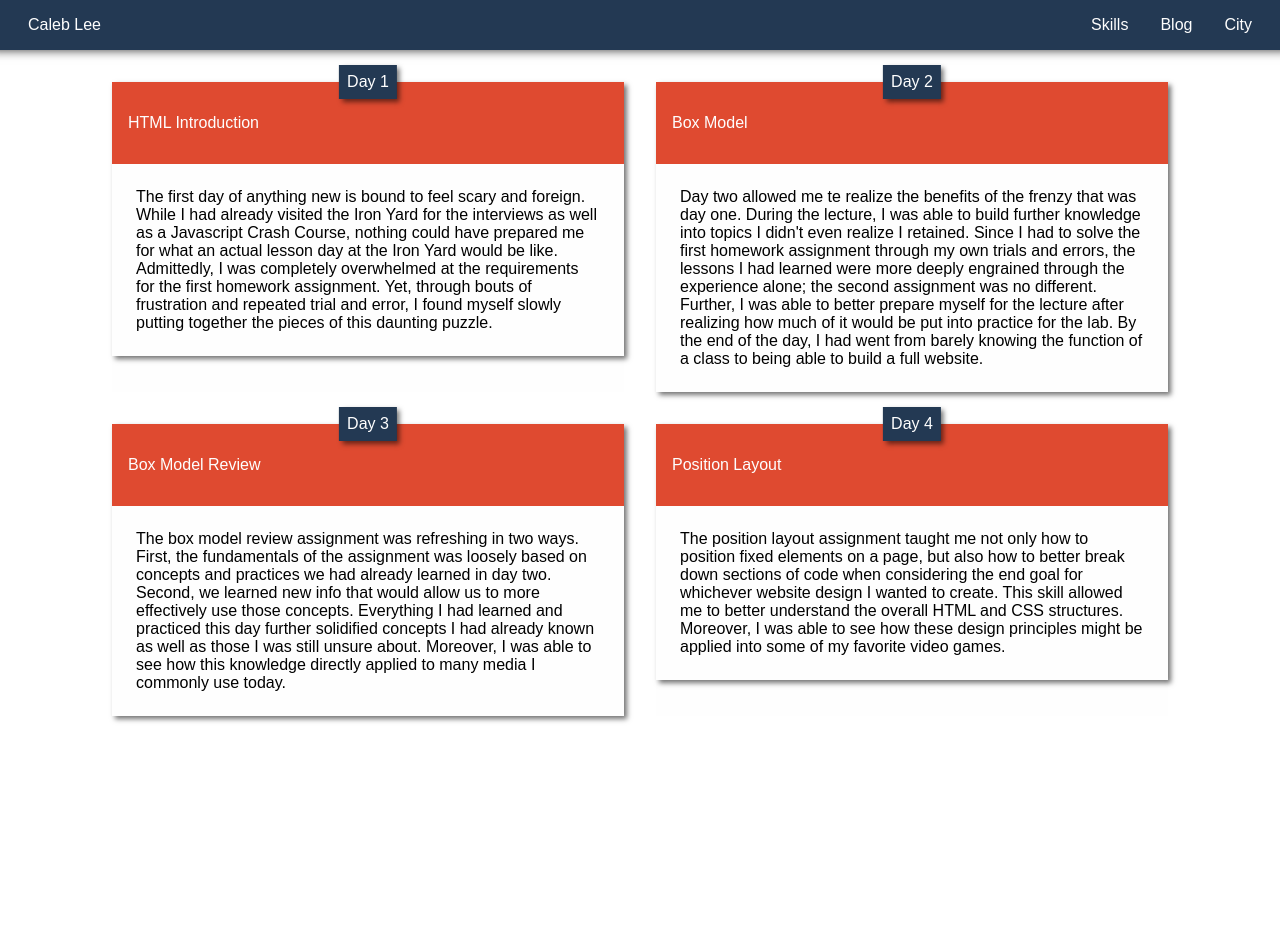
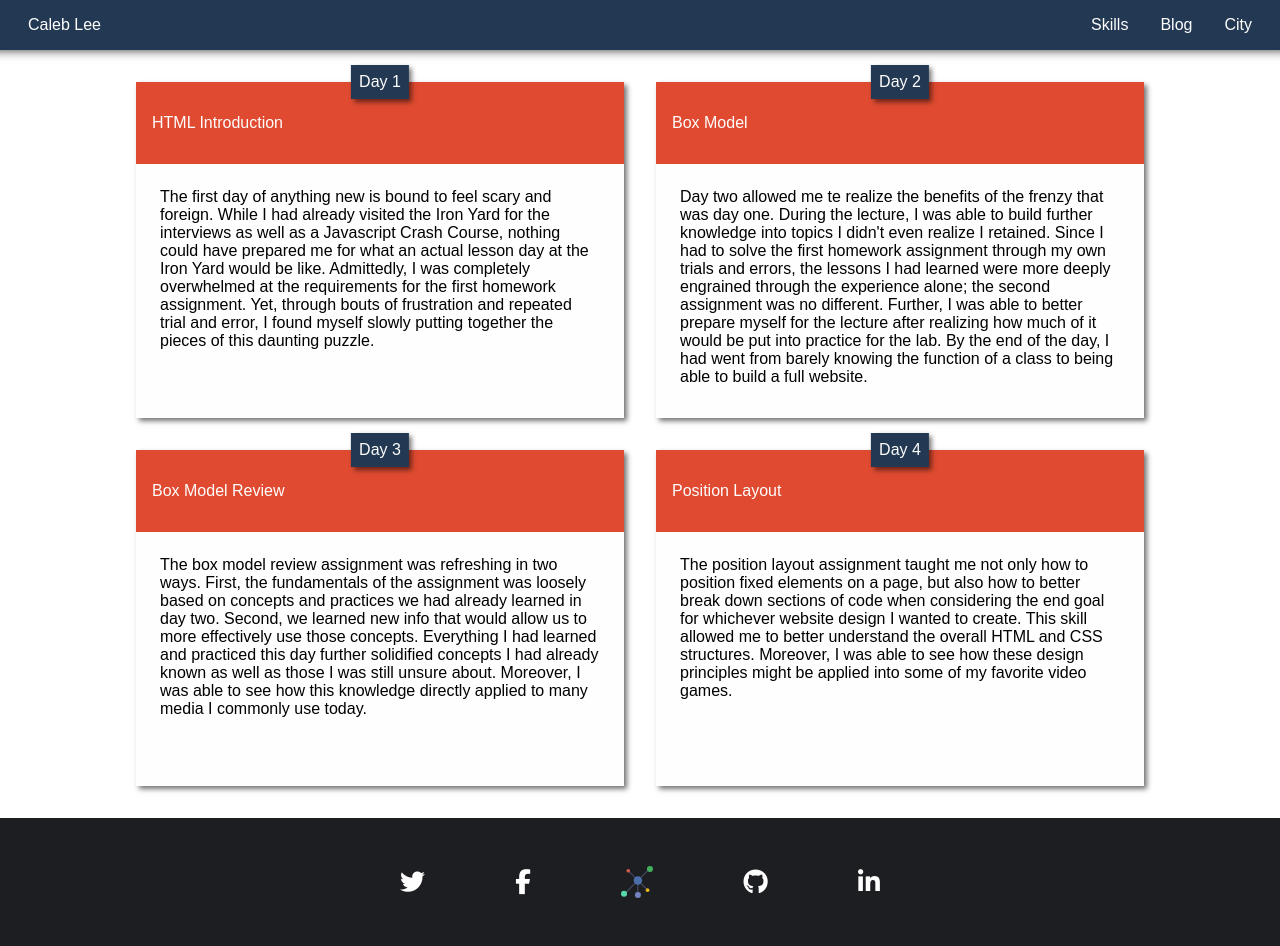
Before and after one commit to calebjwl/08-portfolio, a plain HTML site: page public/blog.html in a window 1280 px wide. Before the commit the page ends 800 px from the top, so only its background shows below. Drawn offline with nearby package versions, Linux system fonts and the light colour scheme; files that its build step writes are made by us from their sources.

Commit message:
Add footer to blog, refactor/fix other css

```diff
--- a/app/styles/app.scss
+++ b/app/styles/app.scss
@@ -9,7 +9,7 @@ $c-banner: #2980b9;
 $c-white: #fefefe;
 $c-red: #df4a30;
 $c-footer: #1d1e22;
-$c-hover-black: rgba(0,0,0,.3);
+$c-hover-black: rgba(0, 0 , 0, .3);
 
 
 @import 'box-sizing';
@@ -17,3 +17,4 @@ $c-hover-black: rgba(0,0,0,.3);
 @import 'home';
 @import 'blog';
 @import 'city';
+@import 'media';
--- a/app/styles/blog.scss
+++ b/app/styles/blog.scss
@@ -1,39 +1,37 @@
 .blog {
   display: flex;
+  flex-basis: 65rem;
   flex-wrap: wrap;
-  margin: 0 5rem;
 }
 
 .blog__item {
-  background: #fefefe;
+  flex-basis: calc(100% / 2 - 2rem - 2rem);
+  flex-grow: 1;
   margin: 1rem;
-  flex-basis: calc(100% / 2 - 2rem - 2rem);
-
-  flex-grow: 1;
+  background: $c-white;
 }
 
 .card {
+  min-width: 15rem;
+  min-height: 21rem;
   margin: 0;
-  min-width: 15rem;
   box-shadow: 3px 3px 5px rgba(0,0,0,.55);
 }
 
 .card__header {
   position: relative;
+  padding: 2rem 1rem;
   background: $c-red;
-  padding-left: 1rem;
-  padding-top: 2rem;
-  padding-bottom: 2rem;
 }
 
 .card__tag {
-  background: $c-navbar;
-  color: #fefefe;
+  color: $c-white;
   padding: .5rem;
   position: absolute;
   margin: 0;
   top: 0;
   right: 50%;
+  background: $c-navbar;
 
   transform: translate(50%, -50%);
   box-shadow: 3px 3px 5px rgba(0,0,0,.55);
--- a/app/styles/home.scss
+++ b/app/styles/home.scss
@@ -3,9 +3,9 @@
 }
 
 .container {
-  padding: 1rem;
   display: flex;
   justify-content: center;
+  padding: 1rem;
 }
 
 .navbar {
@@ -114,15 +114,15 @@
   &__sm-list {
     display: flex;
     align-items: center;
+    justify-content: space-between;
+    width: 30rem;
     color: $c-white;
   }
 }
 
 .sm-icon {
-  margin: 0 2rem;
 }
 
 .logo {
   width: 2rem;
-  margin: 0 2rem;
 }
--- /dev/null
+++ b/app/styles/media.scss
@@ -0,0 +1,8 @@
+@media (max-width: 480px) {
+  .wide {
+    width: 100%;
+  }
+  .tall {
+    width: 100%;
+  }
+}
--- a/public/blog.html
+++ b/public/blog.html
@@ -7,6 +7,7 @@
     <link rel="stylesheet" href="/app.css">
   </head>
   <body>
+  <script src="https://use.fontawesome.com/f76523254e.js"></script>
     <div class="navbar">
       <p class="name">Caleb Lee</p>
         <ul class="navbar__list">
@@ -55,8 +56,18 @@
               <p class="card__body">The position layout assignment taught me not only how to position fixed   elements on a page, but also how to better break down sections of code when considering the end goal for whichever website design I wanted to create. This skill allowed me to better understand the overall HTML and CSS structures. Moreover, I was able to see how these design principles might be applied into some of my favorite video games.</p>
             </div>
           </div>
+
+          </div>
         </div>
-      </div>
+        <div class="footer">
+          <div class="footer__sm-list">
+            <a href="https://twitter.com/calebjwl" class="fa fa-twitter sm-icon"></a>
+            <a href="https://www.facebook.com/caleb.lee.395" class="fa fa-facebook sm-icon"></a>
+            <img src="img/logo.svg" alt="" class="logo">
+            <a href="http://github.com/calebjwl" class="fa fa-github sm-icon"></a>
+            <a href="https://www.linkedin.com/in/caleb-lee-46a7a8124/" class="fa fa-linkedin sm-icon"></a>
+          </div>
+        </div>
     </div>
   </body>
 </html>
```
Also changed, not shown: public/city.html (+4 -4 lines).
